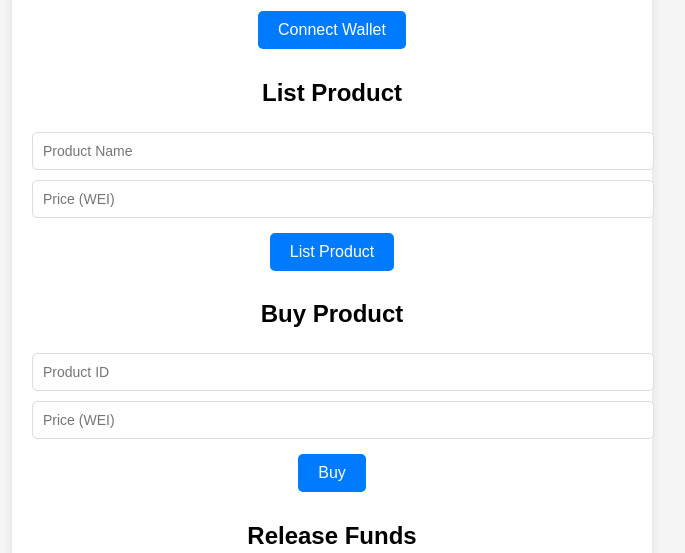
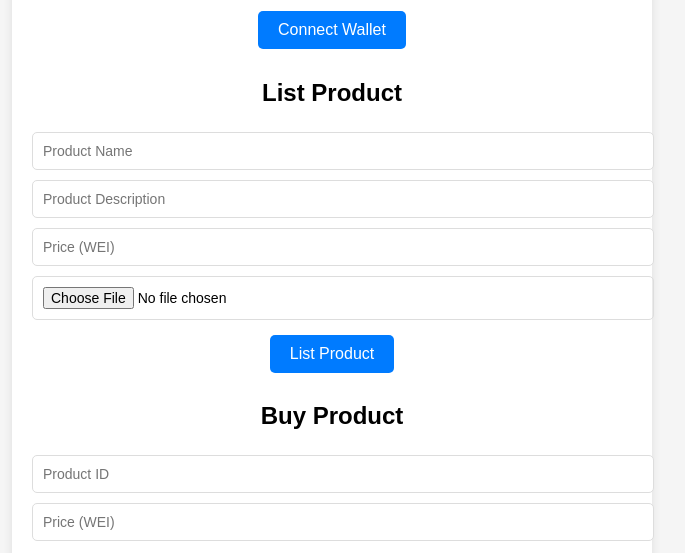
Before and after one commit to sxwrpv/demo3, a plain HTML site: page index.html in a window 1280 px wide. Shown: the part 187-740 px from the top of the page, without its empty margins (308-993 px from the left). Drawn offline with Linux system fonts and the light colour scheme; a script that the page names is missing.

Commit message:
Update index.html

```diff
--- a/index.html
+++ b/index.html
@@ -55,10 +55,13 @@
         <h1>Base Web3 Marketplace</h1>
         <button onclick="connectWallet()">Connect Wallet</button>
 
-        <h2>List Product</h2>
-        <input type="text" id="productName" placeholder="Product Name">
-        <input type="number" id="productPrice" placeholder="Price (WEI)">
-        <button onclick="listProduct()">List Product</button>
+       <h2>List Product</h2>
+<input type="text" id="productName" placeholder="Product Name">
+<input type="text" id="productDescription" placeholder="Product Description">
+<input type="number" id="productPrice" placeholder="Price (WEI)">
+<input type="file" id="productImage" accept="image/*">
+<button onclick="listProduct()">List Product</button>
+
 
         <h2>Buy Product</h2>
         <input type="number" id="buyProductId" placeholder="Product ID">
```
